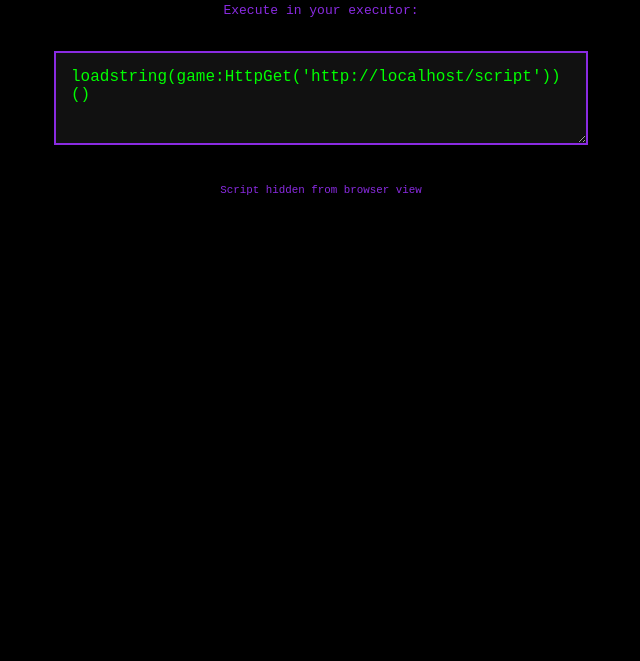
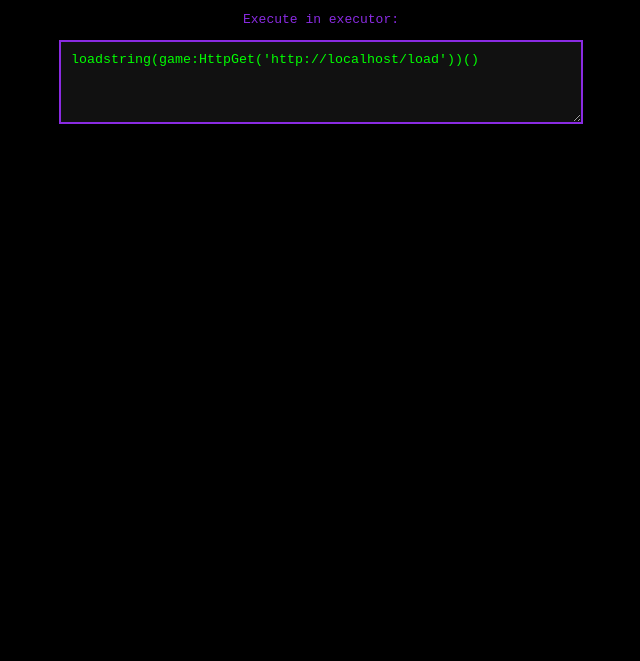
Before and after one commit to alameen67/fsdfndflsdnmflkjio435u8904uok, a plain HTML site: page index.html in a window 1280 px wide. Shown: the part 139-800 px from the top of the page, without its empty margins (319-959 px from the left). Drawn offline with Linux system fonts and the light colour scheme.

Commit message:
Refactor index.html for improved layout and script
Updated the HTML structure and styling for better readability and functionality.

```diff
--- a/index.html
+++ b/index.html
@@ -1,44 +1,19 @@
 <!DOCTYPE html>
 <html>
 <head>
-    <title>0x0x0 DASH</title>
-    <style>
-        body {
-            background: #000000;
-            color: #8a2be2;
-            font-family: monospace;
-            text-align: center;
-            padding: 50px;
-        }
-        h1 { font-size: 3em; margin: 20px; }
-        textarea {
-            background: #111;
-            color: #0f0;
-            border: 2px solid #8a2be2;
-            padding: 15px;
-            width: 500px;
-            height: 60px;
-            font-family: monospace;
-            font-size: 16px;
-            margin: 20px;
-        }
-    </style>
+    <style>body{background:#000;color:#8a2be2;text-align:center;padding:50px;font-family:monospace;}</style>
 </head>
 <body>
     <h1>0x0x0 DASH</h1>
-    <p>Execute in your executor:</p>
-    <textarea id="code" readonly>loadstring(game:HttpGet('https://YOUR-SITE.netlify.app/script'))()</textarea>
-    <p><small>Script hidden from browser view</small></p>
-
+    <p>Script is hidden from browser view.</p>
+    <p>Execute in executor:</p>
+    <textarea readonly style="width:500px;height:60px;background:#111;color:#0f0;border:2px solid #8a2be2;padding:10px;font-family:monospace;">
+loadstring(game:HttpGet('https://YOUR-SITE.netlify.app/load'))()
+    </textarea>
     <script>
-        const siteUrl = window.location.origin;
-        document.getElementById('code').value = `loadstring(game:HttpGet('${siteUrl}/script'))()`;
-
-        document.getElementById('code').onclick = function() {
-            this.select();
-            navigator.clipboard.writeText(this.value);
-            alert('Copied!');
-        };
+        const url = window.location.origin + '/load';
+        document.querySelector('textarea').value = `loadstring(game:HttpGet('${url}'))()`;
+        document.querySelector('textarea').onclick = function() { this.select(); navigator.clipboard.writeText(this.value); alert('Copied!'); };
     </script>
 </body>
 </html>
```
